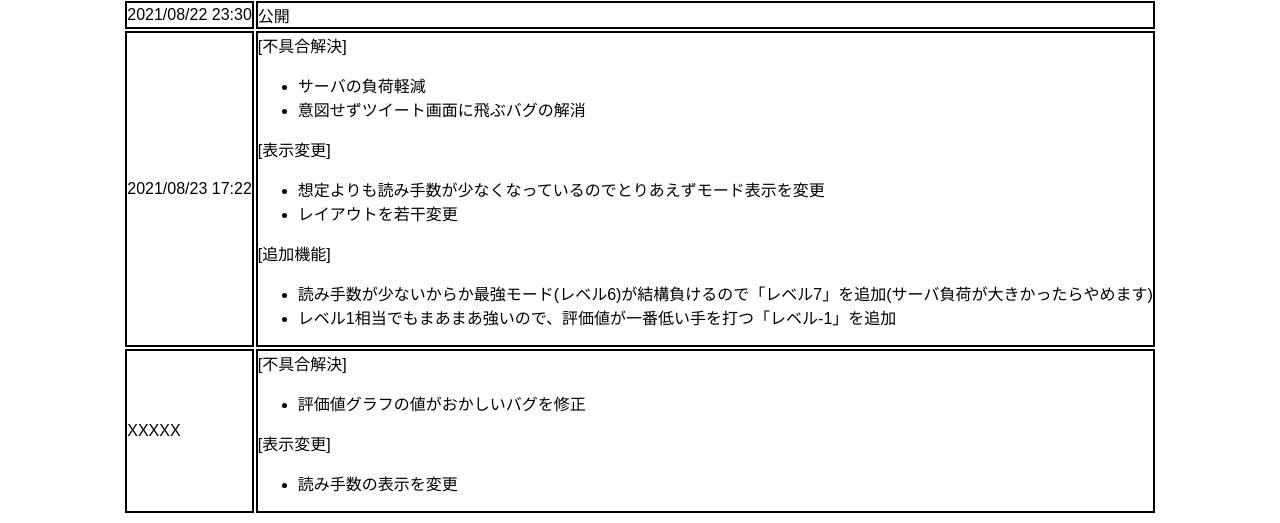
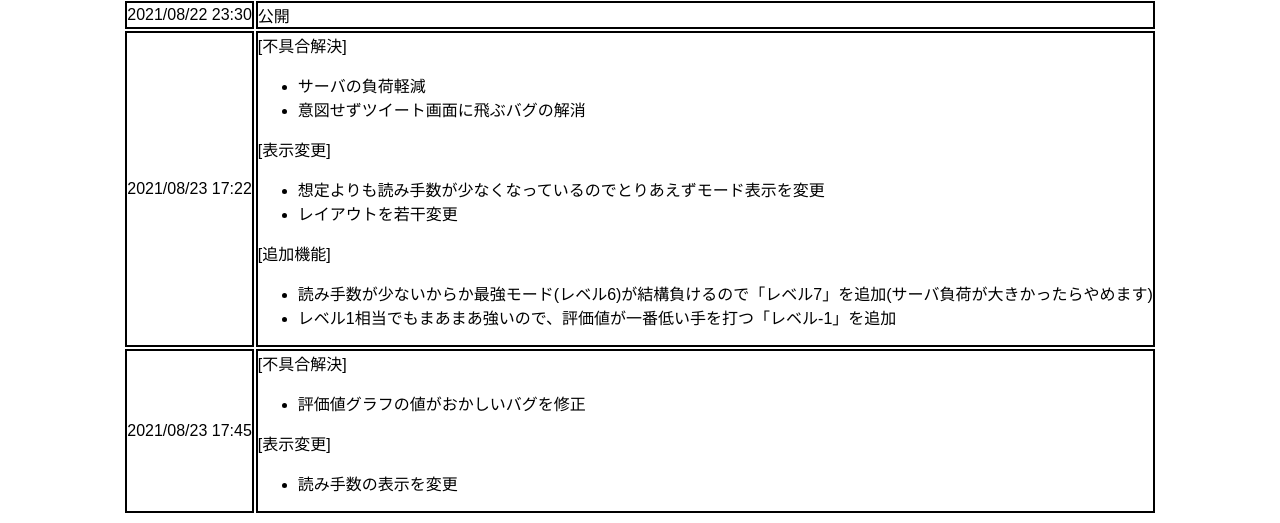
Before and after one commit to Nyanyan/Egaroucid_early, a Python web app: template templates/base.html in a window 1280 px wide. Shown: the part 2649-3172 px from the top of the page. Run offline with Jinja, Linux system fonts and the light colour scheme; the template is opened without the code that fills it, so the values that code supplies are empty; some libraries are stand-ins or nearby versions.

Commit message:
fixed bug

```diff
--- a/templates/base.html
+++ b/templates/base.html
@@ -201,7 +201,7 @@
                     </td>
                 </tr>
                 <tr>
-                    <td class="logs">XXXXX</td>
+                    <td class="logs">2021/08/23 17:45</td>
                     <td class="logs">
                         [不具合解決]<br>
                         <ul>
```
